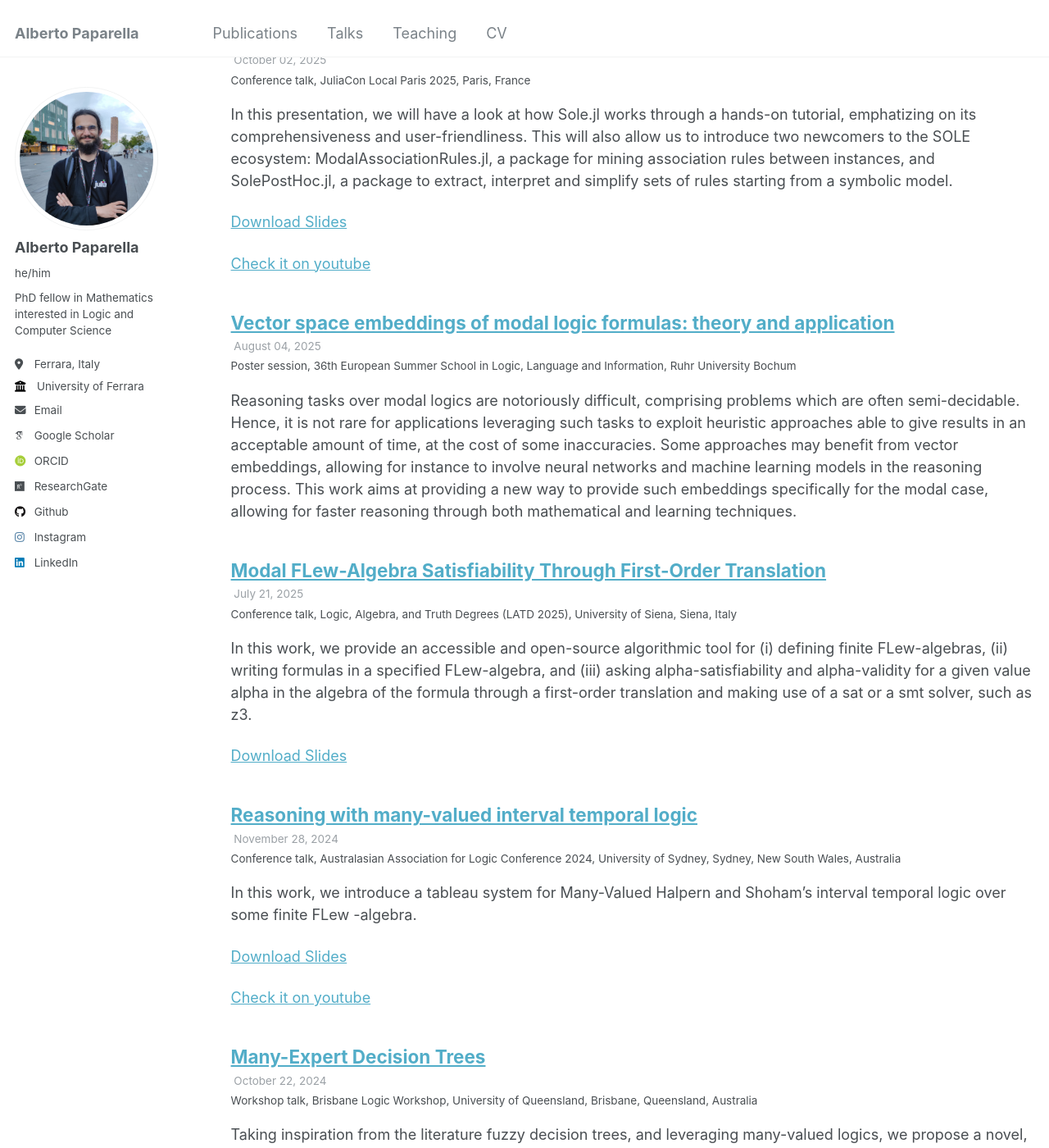
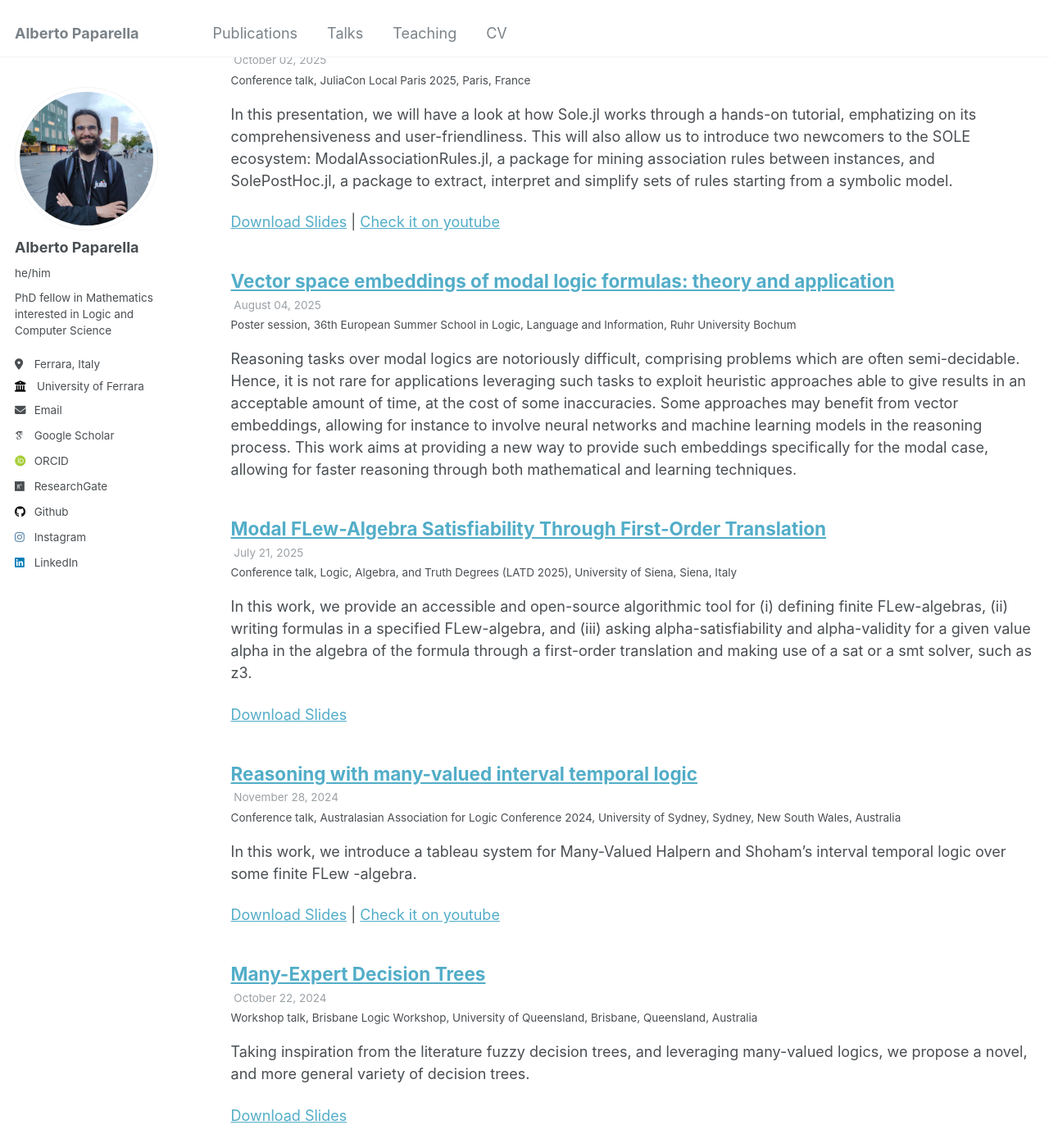
Before and after one commit to alberto-paparella/alberto-paparella.github.io, a Jekyll site: the page built from _pages/talks.html, in a window 1280 px wide and 1400 px high, scrolled down 501 px. Shown: the whole window at 82% size. Built offline with Jekyll 4.4.1, drawn with Linux system fonts in a browser that asks for light colours; some web fonts are replaced.

Commit message:
Added cases for talks fields

```diff
--- a/_includes/archive-single-talk.html
+++ b/_includes/archive-single-talk.html
@@ -38,7 +38,12 @@
     {% if post.date %}<p class="page__meta"><i class="fa fa-clock-o" aria-hidden="true"></i> {{ post.date | date: '%B %d, %Y' }}</p>{% endif %}
     {% if post.venue %}<p class="archive__item-excerpt" itemprop="description">{{post.type}}, {{ post.venue }},  {{post.location}} {% endif %}
     {% if post.excerpt %}<p class="archive__item-excerpt" itemprop="description">{{ post.excerpt | markdownify }}</p>{% endif %}
-    {% if post.slidesurl %}<p> <a href="{{ post.slidesurl }}">Download Slides</a></p></p>{% endif %}
-    {% if post.youtubeurl %}<p> <a href="{{ post.youtubeurl }}">Check it on youtube</a></p></p>{% endif %}
+    {% if post.slidesurl and post.youtubeurl %}
+      <p> <a href="{{ post.slidesurl }}">Download Slides</a> | <a href="{{ post.youtubeurl }}">Check it on youtube</a></p></p>
+    {% elsif post.slidesurl %}
+      <p> <a href="{{ post.slidesurl }}">Download Slides</a></p></p>
+    {% elsif post.youtubeurl %}
+      <p> <a href="{{ post.youtubeurl }}">Check it on youtube</a></p></p>
+    {% endif %}
   </article>
 </div>
```
